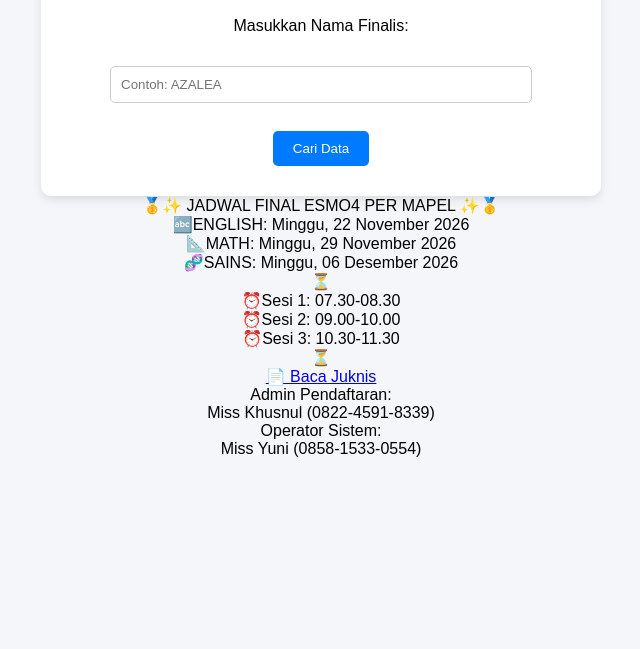
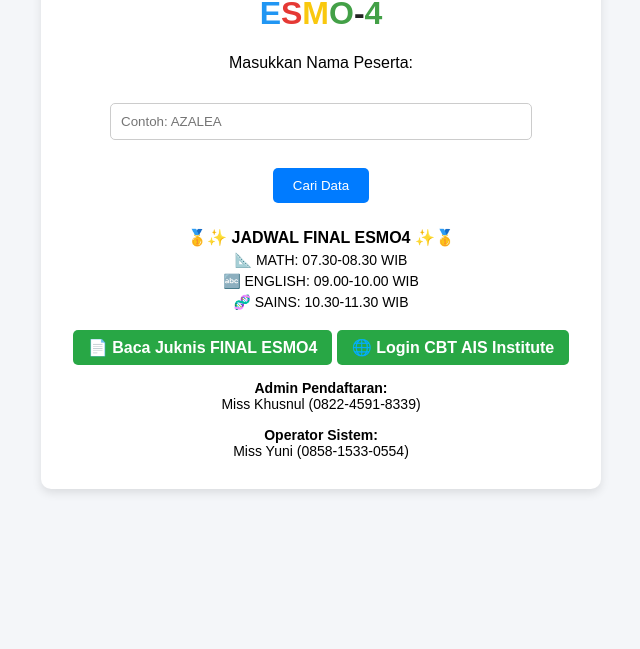
Before and after one commit to ais-institute/final-esmo4, a plain HTML site: page index.html in a window 1280 px wide. Shown: the part 151-800 px from the top of the page, without its empty margins (319-959 px from the left). Drawn offline with Linux system fonts and the light colour scheme.

Commit message:
Modify title and enhance participant data display
Updated title and participant name prompt, refined styles, and improved data display for participants.

```diff
--- a/index.html
+++ b/index.html
@@ -3,7 +3,7 @@
 <head>
     <meta charset="UTF-8">
     <meta name="viewport" content="width=device-width, initial-scale=1.0">
-    <title>FINAL ESMO 4</title>
+    <title>BABAK FINAL ESMO 4</title>
     <style>
         body {
             font-family: Arial, sans-serif;
@@ -22,34 +22,13 @@
         h1 {
             font-weight: 800;
         }
-
-        .judul-hitam {
-            color: #222222;
-        }
-
-        .huruf-e {
-            color: #2196F3;
-        }
-
-        .huruf-s {
-            color: #E53935;
-        }
-
-        .huruf-m {
-        color: #F9C80E;
-        }
-
-        .huruf-o {
-        color: #43A047;
-        }
-
-        .huruf-strip {
-        color: #222222;
-        }
-
-        .huruf-4 {
-        color: #43A047;
-        }
+        .judul-hitam { color: #222222; }
+        .huruf-e { color: #2196F3; }
+        .huruf-s { color: #E53935; }
+        .huruf-m { color: #F9C80E; }
+        .huruf-o { color: #43A047; }
+        .huruf-strip { color: #222222; }
+        .huruf-4 { color: #43A047; }
 
         input[type="text"] {
             width: 80%;
@@ -89,71 +68,88 @@
         button:hover {
             background-color: #0056b3;
         }
+
+        .info-title {
+            font-weight: bold;
+            margin-top: 25px;
+            font-size: 16px;
+        }
+        .info-detail {
+            margin: 5px 0;
+            font-size: 14px;
+        }
+        .btn-link {
+            display: inline-block;
+            margin-top: 15px;
+            padding: 8px 15px;
+            background-color: #28a745;
+            color: white;
+            text-decoration: none;
+            border-radius: 5px;
+            font-weight: bold;
+        }
+        .btn-link:hover {
+            background-color: #218838;
+        }
+        .deadline, .contact {
+            margin-top: 15px;
+            font-size: 14px;
+        }
     </style>
 </head>
 <body>
 
     <div class="container">
         <h1>
-            <span class="judul-hitam">BABAK FINAL</span>
+            <span class="judul-hitam">BABAK FINAL</span><br>
             <span class="huruf-e">E</span><span class="huruf-s">S</span><span class="huruf-m">M</span><span class="huruf-o">O</span><span class="huruf-strip">-</span><span class="huruf-4">4</span>
         </h1>
-        <p>Masukkan Nama Finalis:</p>
+        <p>Masukkan Nama Peserta:</p>
         <input type="text" id="searchInput" placeholder="Contoh: AZALEA">
         <div id="saranNama"></div>
         <br>
         <button onclick="cariData()">Cari Data</button>
 
         <div id="hasil"></div>
-    </div>
+
         <!-- Info Babak Final -->
         <div class="info-title">
-            🥇✨ JADWAL FINAL ESMO4 PER MAPEL ✨🥇
+            🥇✨ JADWAL FINAL ESMO4 ✨🥇
         </div>
         <div class="info-detail">
-            🔤ENGLISH: Minggu, 22 November 2026
+            📐 MATH: 07.30-08.30 WIB
         </div>
         <div class="info-detail">
-           📐MATH: Minggu, 29 November 2026
+            🔤 ENGLISH: 09.00-10.00 WIB
         </div>
         <div class="info-detail">
-           🧬SAINS: Minggu, 06 Desember 2026
-        </div>
-        <div class="info-detail">
-            ⏳
-        <div class="info-schedule">
-            ⏰Sesi 1: 07.30-08.30
-        </div>
-        <div class="info-schedule">
-            ⏰Sesi 2: 09.00-10.00
-         </div>
-        <div class="info-schedule">
-            ⏰Sesi 3: 10.30-11.30
-        </div>
-        <div class="info-schedule">
-            ⏳
+            🧬 SAINS: 10.30-11.30 WIB
         </div>
 
        <!-- Tombol / Link Juknis -->
-       <a href="https://drive.google.com/drive/folders/1lx1d4Kpqyaq50e6XgNFXTf_mtR8oXcad"
+        <a href="https://drive.google.com/file/d/1ISxjnsCbZMgZnh6PXyk79rlYLAMazQYQ/view?usp=sharing"
             class="btn-link"
             target="_blank">
-       📄 Baca Juknis
+            📄 Baca Juknis FINAL ESMO4
         </a>
-        </div>
 
+        <!-- Tombol / Link Web Ujian tambahan -->
+        <a href="https://www.e-ujian.com/aisinstitute"
+            class="btn-link"
+            target="_blank">
+            🌐 Login CBT AIS Institute
+        </a>
         <!-- Contact Person -->
         <div class="deadline">
-            Admin Pendaftaran:
-             </div>
+            <strong>Admin Pendaftaran:</strong><br>
             Miss Khusnul (0822-4591-8339)
         </div>
         <div class="contact">
-            Operator Sistem:
-             </div>
+            <strong>Operator Sistem:</strong><br>
             Miss Yuni (0858-1533-0554)
         </div>
     </div>
+
 <script>
 let dataPeserta = [];
 
@@ -168,26 +164,28 @@ async function loadData() {
             .filter(row => row.trim() !== "");
 
         dataPeserta = rows.slice(1).map(row => {
-            const values = row.split(",");
+            // Menggunakan titik koma (;) sesuai dengan file CSV Anda
+            const values = row.split(";");
 
             return {
                 id: values[0]?.trim() || "",
                 nama: values[1]?.trim() || "",
                 sekolah: values[2]?.trim() || "",
                 level: values[3]?.trim() || "",
-                mapel: values[4]?.trim() || ""
+                mapel: values[4]?.trim() || "",
+                linkwa: values[5]?.trim() || ""
             };
         });
+
+        console.log("Data berhasil dimuat:", dataPeserta.length, "peserta");
 
     } catch (error) {
         console.error("CSV tidak dapat dibaca:", error);
     }
 }
 
-
 // Pencarian nama secara otomatis
 document.getElementById("searchInput").addEventListener("input", function () {
-
     const input = this.value.trim().toLowerCase();
     const saran = document.getElementById("saranNama");
 
@@ -202,9 +200,7 @@ document.getElementById("searchInput").addEventListener("input", function () {
     );
 
     hasilPencarian.slice(0, 10).forEach(peserta => {
-
         const div = document.createElement("div");
-
         div.className = "saran-item";
 
         div.innerHTML = `
@@ -214,11 +210,8 @@ document.getElementById("searchInput").addEventListener("input", function () {
         `;
 
         div.onclick = function () {
-
             document.getElementById("searchInput").value = peserta.nama;
-
             saran.innerHTML = "";
-
             tampilkanData(peserta);
         };
 
@@ -234,33 +227,24 @@ document.getElementById("searchInput").addEventListener("input", function () {
     }
 });
 
-
 // Menampilkan data peserta
 function tampilkanData(peserta) {
-
     const hasil = document.getElementById("hasil");
 
     hasil.innerHTML = `
-        <div class="hasil-data">
-            <h2>🎉 Data Finalis Ditemukan</h2>
-
-            <p>🆔 <strong>ID Peserta:</strong> ${peserta.id}</p>
-
+        <div class="hasil-data" style="margin-top:20px; text-align:left; background:#eef7ff; padding:15px; border-radius:8px;">
+            <h2 style="font-size:18px; margin-top:0;">🎉 Data Peserta Ditemukan</h2>
+            <p>🆔 <strong>ID Peserta/Username&Password:</strong> ${peserta.id}</p>
             <p>👤 <strong>Nama:</strong> ${peserta.nama}</p>
-
             <p>🏫 <strong>Asal Sekolah:</strong> ${peserta.sekolah}</p>
-
             <p>📚 <strong>Level:</strong> ${peserta.level}</p>
-
             <p>🏆 <strong>Mapel:</strong> ${peserta.mapel}</p>
         </div>
     `;
 }
 
-
 // Tombol Cari Data
 function cariData() {
-
     const input = document
         .getElementById("searchInput")
         .value
@@ -276,14 +260,12 @@ function cariData() {
         tampilkanData(peserta);
     } else {
         document.getElementById("hasil").innerHTML =
-            "<p>❌ Data peserta tidak ditemukan.</p>";
+            "<p style='color:red; margin-top:15px;'>❌ Data peserta tidak ditemukan.</p>";
     }
 }
 
-
 // Jalankan pembacaan CSV
 loadData();
-
 </script>
 </body>
 </html>
```
Lines whose indentation alone changed are shown as unchanged.
